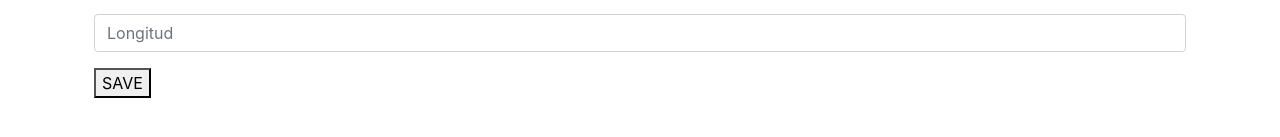
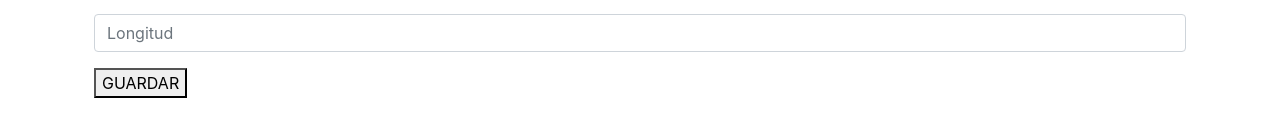
Before and after one commit to agustinpfs/DefensaCivilApp, a React (Create React App) app in the folder frontend/: page /loaddata in a window 1280 px wide. Shown: the part 523-660 px from the top of the page. Built offline with nearby package versions, Linux system fonts and the light colour scheme; the HTML template or start-up script is replaced by a standard one.

Commit message:
add details

```diff
--- a/frontend/src/App.css
+++ b/frontend/src/App.css
@@ -18,6 +18,11 @@
   width: 100%;
 }
 
+/* .cl{
+  margin-bottom: 224em;
+
+} */
+
 
 /* #mapa{
 
--- a/frontend/src/components/EventsGeo.js
+++ b/frontend/src/components/EventsGeo.js
@@ -161,7 +161,7 @@ export default class EventsGeo extends Component {
                 {/* <div id="mapa" style={{width: "0 px"}}> */}
                 {/* <div id="mapid" className="clase" style={{position:"relative", width: "0px", height: '0px'}}> */}
                 <div style={{ display: "inline-block",verticalAlign:'top' }}>
-                    <h4>Buscar evento por descripción</h4>
+                    <h4>Buscar evento por título</h4>
                     <div id="mapid" className="clase"></div>
                 </div>
 
--- a/frontend/src/components/GeoRender.js
+++ b/frontend/src/components/GeoRender.js
@@ -223,7 +223,7 @@ export default class GeoRender extends Component {
                     <h5>Marcar punto o demarcar zona</h5>
                     <div id="map" className="clase"></div>
                 </div>
-                <div style={{ display: "inline-block" }}>
+                <div className="cl" style={{ display: "inline-block" }}>
                     {/* BUSCAR POR ENTIDAD */}
                     {/* BUSCAR POR ENTIDAD */}
                     {/* BUSCAR POR ENTIDAD */}
@@ -364,7 +364,6 @@ export default class GeoRender extends Component {
 
 
                     <br />
-                    <br />
 
 
                     <h5>Agregue un título del suceso:</h5>
@@ -384,12 +383,15 @@ export default class GeoRender extends Component {
                                 placeholder="Título"
                                 />
                         </div>
+                        <br/>
                                 <h5>Agregue una descripción del suceso:</h5>
                         <div className="">
                             <textarea
                                 // type="text"
                                 id="demo2"
                                 placeholder="Descripción"
+                                style={{ width: "350px" }}
+
 
                             />
                         </div>
@@ -401,13 +403,11 @@ export default class GeoRender extends Component {
                         </div>
                         <br />
                         <br />
-                        <br />
                         <button type='submit' id="convert"> {/*//lo mete en el form */}
                             {/* <button id="convert"> */}
                             Guardar todos los datos
                     </button>
                     </form>
-                    <br />
                     <br />
                     <br />
                     <form onSubmit={this.onSubmit} > {/* update DB */}
--- a/frontend/src/components/LoadData.js
+++ b/frontend/src/components/LoadData.js
@@ -202,7 +202,7 @@ export default class LoadData extends Component {
                         />
                     </div>
 
-                    <button type="submir">SAVE</button>
+                    <button type="submir">GUARDAR</button>
 
                 </form>
 
```
